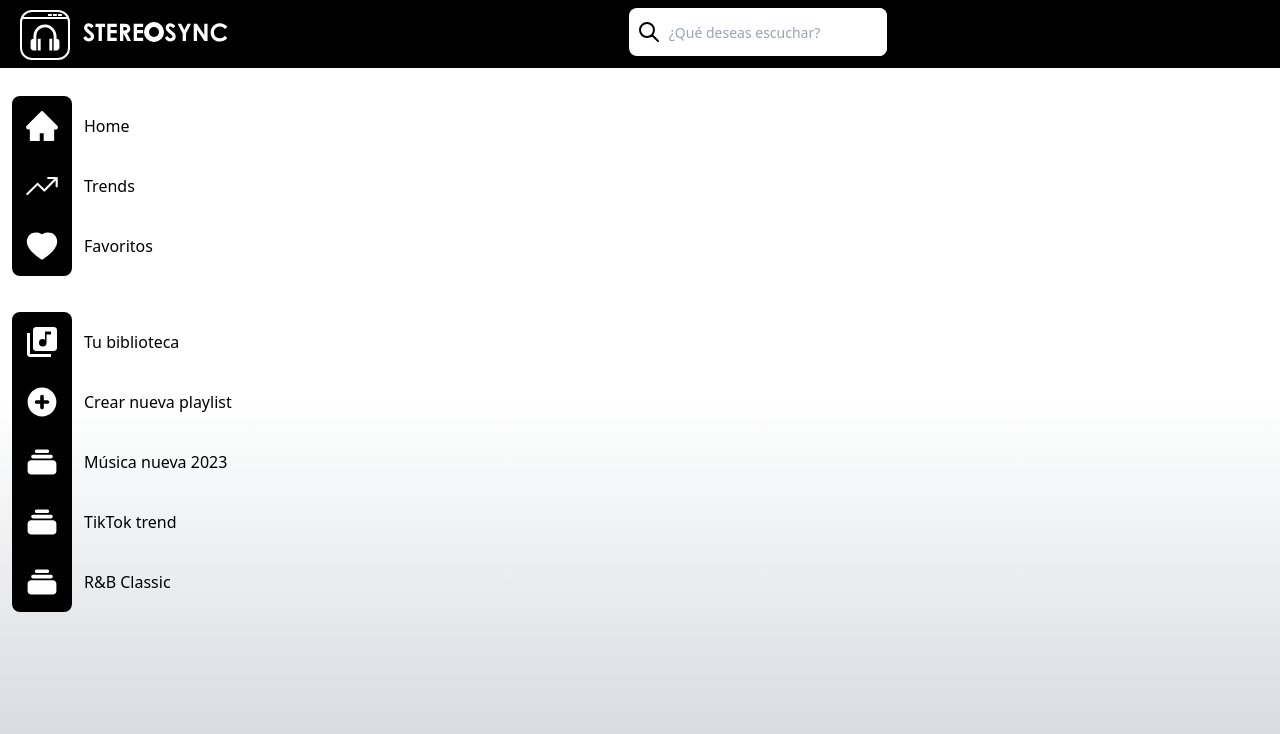
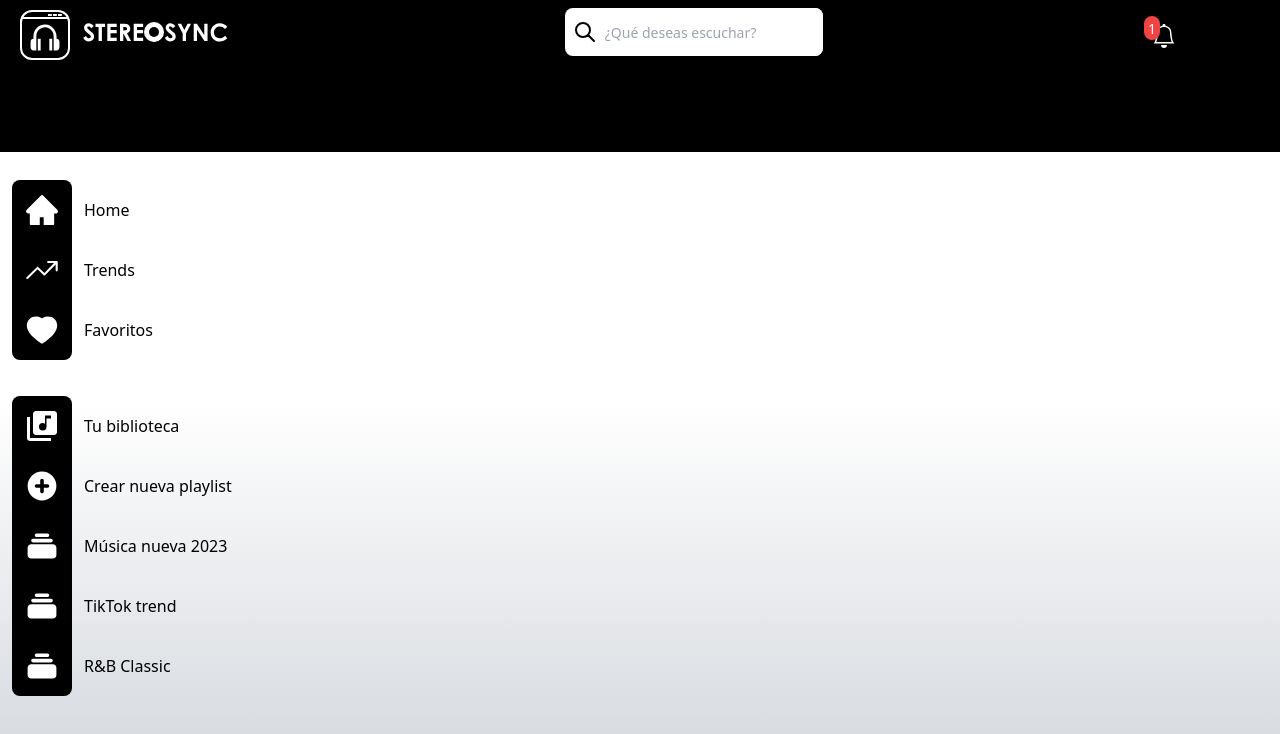
Before and after one commit to LuisGomez0109/StereoSync, a plain HTML site: page index.html in a window 1280 px wide. Drawn offline with nearby package versions, Linux system fonts and the light colour scheme.

Commit message:
Notify button

```diff
--- a/index.html
+++ b/index.html
@@ -26,6 +26,19 @@
                         <input class="peer h-full w-full outline-none text-sm text-black-700 pr-2" type="text" id="busqueda" placeholder="¿Qué deseas escuchar?" />
                     </div>
                 </div>
+                <div id="head-der">
+                    <div>
+                        <div class="relative h-32 w-32 mt-2">
+                            <div class="absolute left-0 top-0 bg-red-500 rounded-full">
+                                <span class="text-sm text-white p-1">1</span>
+                             </div>
+                                <div class="p-2">
+                                    <svg xmlns="http://www.w3.org/2000/svg" fill="white" class="text-gray-600 w-6 h-6" viewBox="0 0 16 16"><path d="M8 16a2 2 0 0 0 2-2H6a2 2 0 0 0 2 2zM8 1.918l-.797.161A4.002 4.002 0 0 0 4 6c0 .628-.134 2.197-.459 3.742-.16.767-.376 1.566-.663 2.258h10.244c-.287-.692-.502-1.49-.663-2.258C12.134 8.197 12 6.628 12 6a4.002 4.002 0 0 0-3.203-3.92L8 1.917zM14.22 12c.223.447.481.801.78 1H1c.299-.199.557-.553.78-1C2.68 10.2 3 6.88 3 6c0-2.42 1.72-4.44 4.005-4.901a1 1 0 1 1 1.99 0A5.002 5.002 0 0 1 13 6c0 .88.32 4.2 1.22 6z"/>
+                                    </svg>
+                                </div>
+                             </div>
+                        </div>
+                    </div>
         </header>
         <main class="">
             <div class="" id="full-izq">
```
Also changed, not shown: Imagenes/Notify.svg.
